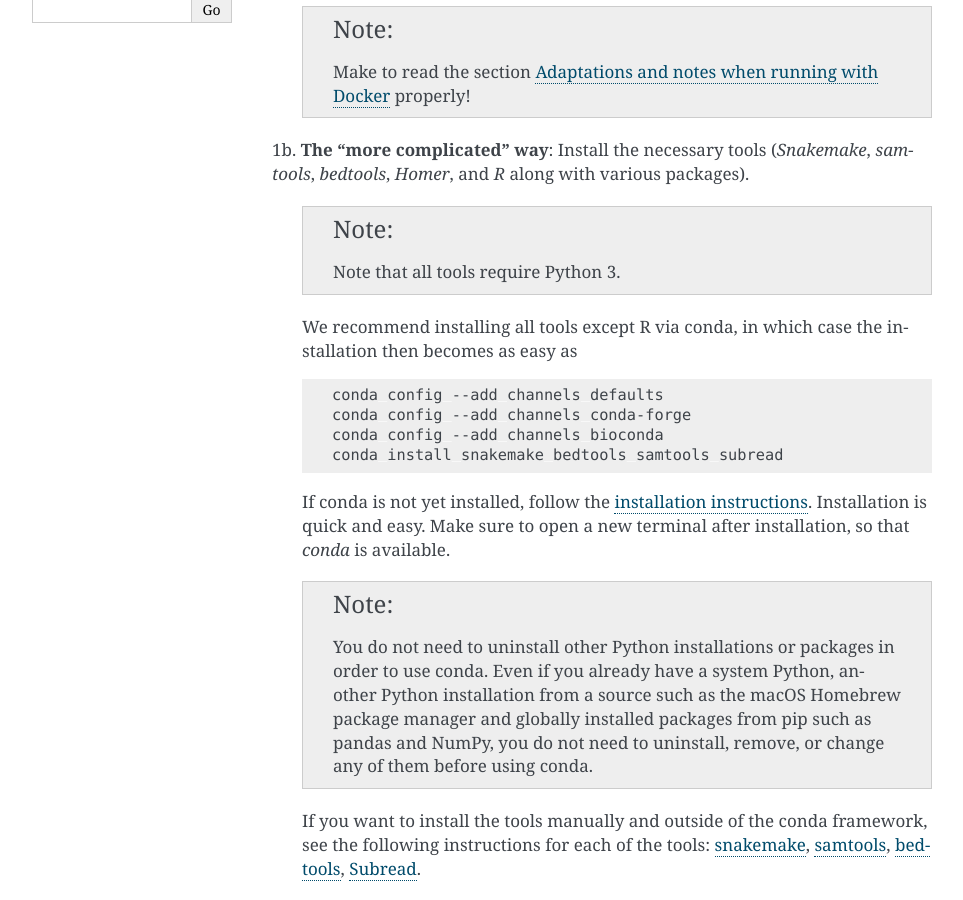
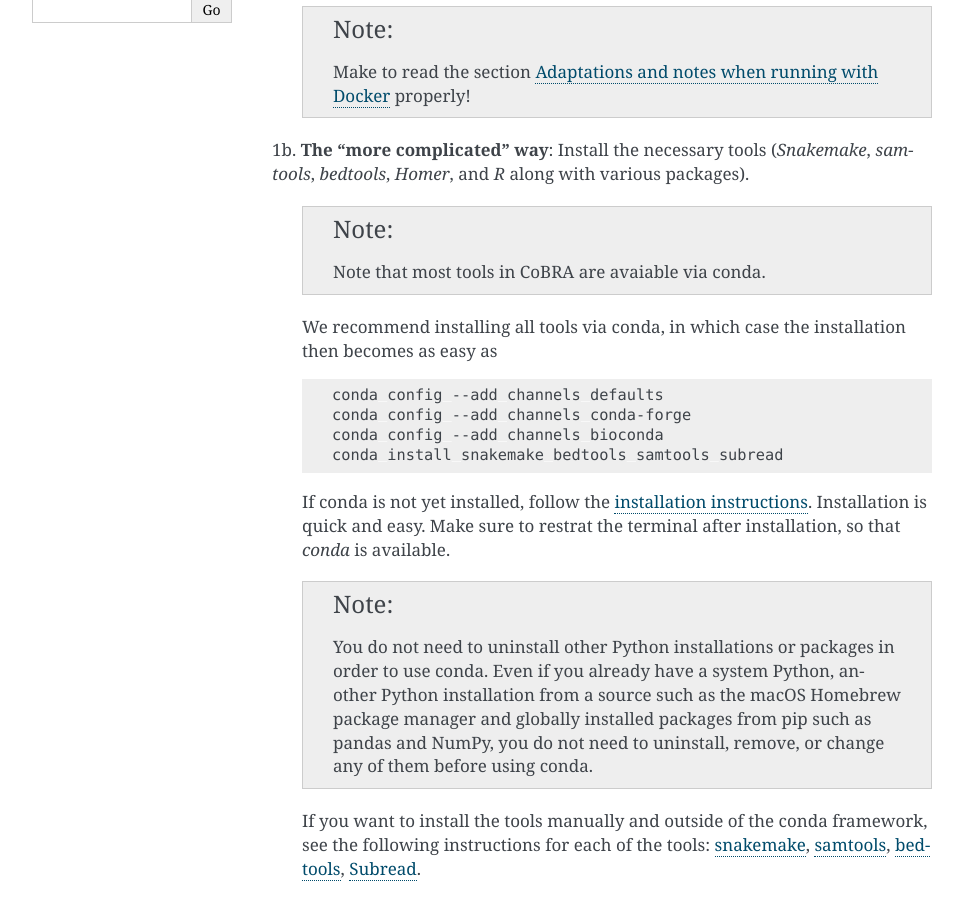
Before and after one commit to qiuxintao101/cobra, a Sphinx documentation site: the page built from docs/install.rst, in a window 1280 px wide and 900 px high, scrolled down 484 px. Shown: the whole window, without its empty margins (148-1111 px from the left). Built offline with Sphinx 7.4.7, drawn with Linux system fonts in a browser that asks for light colours; pages that are not in the unit, such as notebooks, are missing from menus.

Commit message:
Update install.rst

```diff
--- a/docs/install.rst
+++ b/docs/install.rst
@@ -21,9 +21,9 @@ Principally, there are two ways of installing *CoBRA* and the proper tools:
 
 1b. **The "more complicated" way**:  Install the necessary tools (*Snakemake*, *samtools*, *bedtools*, *Homer*, and *R* along with various packages).
 
-  .. note:: Note that all tools require Python 3.
+  .. note:: Note that most tools in CoBRA are avaiable via conda.
 
-  We recommend installing all tools except R via conda, in which case the installation then becomes as easy as
+  We recommend installing all tools via conda, in which case the installation then becomes as easy as
 
   .. code-block:: Bash
 
@@ -32,7 +32,7 @@ Principally, there are two ways of installing *CoBRA* and the proper tools:
     conda config --add channels bioconda
     conda install snakemake bedtools samtools subread
 
-  If conda is not yet installed, follow the `installation instructions <https://conda.io/docs/user-guide/install/index.html>`_. Installation is quick and easy. Make sure to open a new terminal after installation, so that *conda* is available.
+  If conda is not yet installed, follow the `installation instructions <https://conda.io/docs/user-guide/install/index.html>`_. Installation is quick and easy. Make sure to restrat the terminal after installation, so that *conda* is available.
 
   .. note:: You do not need to uninstall other Python installations or packages in order to use conda. Even if you already have a system Python, another Python installation from a source such as the macOS Homebrew package manager and globally installed packages from pip such as pandas and NumPy, you do not need to uninstall, remove, or change any of them before using conda.
 
```
